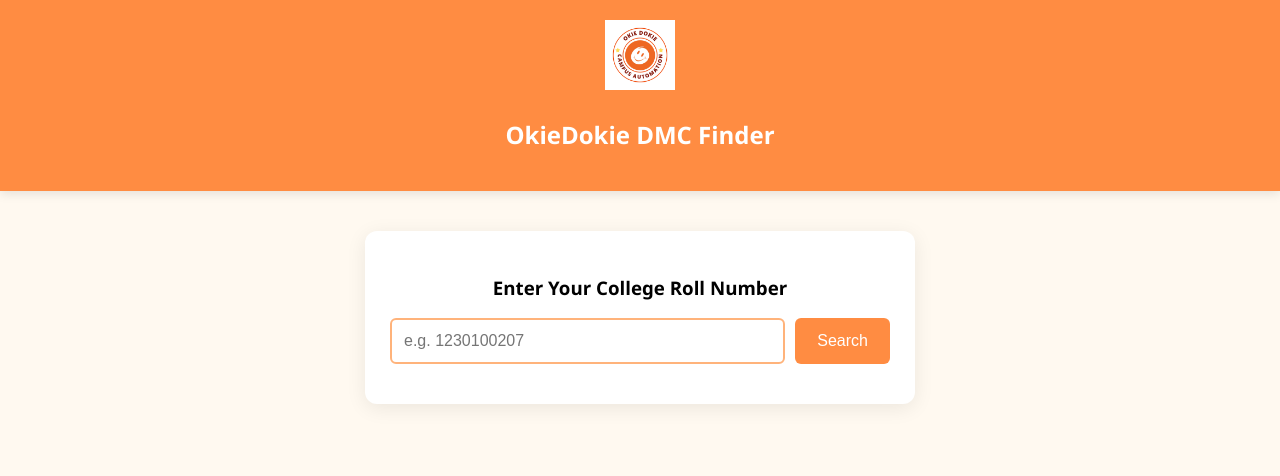
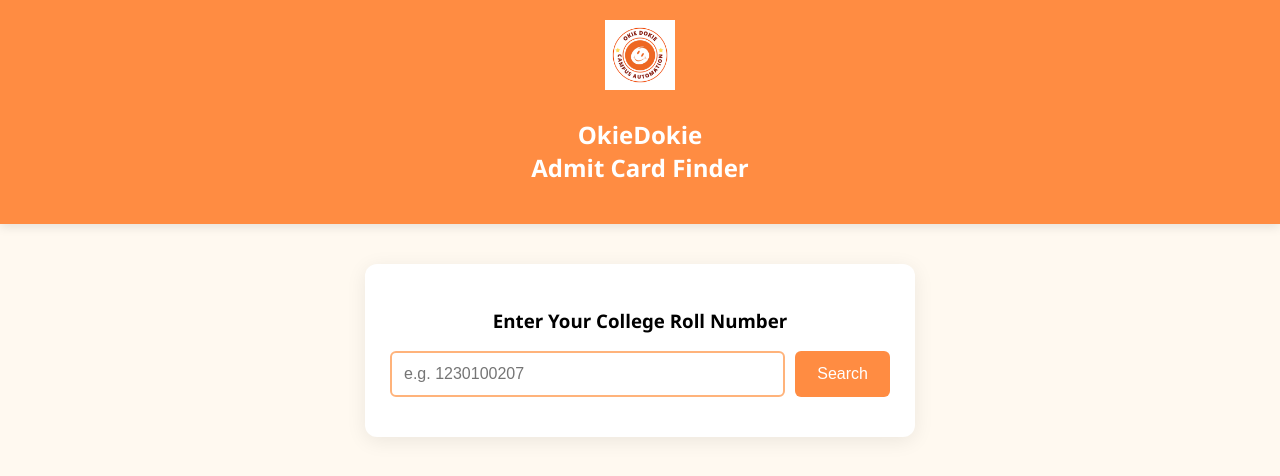
Before and after one commit to sumaiyakhn1/dmc-finder-frontend, a React (Create React App) app: page / in a window 1280 px wide. Shown: the top 476 px of the page. Built offline with nearby package versions, Linux system fonts and the light colour scheme.

Commit message:
ui update

```diff
--- a/src/App.js
+++ b/src/App.js
@@ -50,7 +50,7 @@
       {/* Header */}
       <header className="header">
         <img src={logo} alt="logo" className="logo" />
-        <h2>OkieDokie DMC Finder</h2>
+        <h2>OkieDokie<br/> Admit Card Finder</h2>
       </header>
 
       {/* Search Card */}
```
Also changed, not shown: 1 other file (tests, documents, lock files or other folders).
